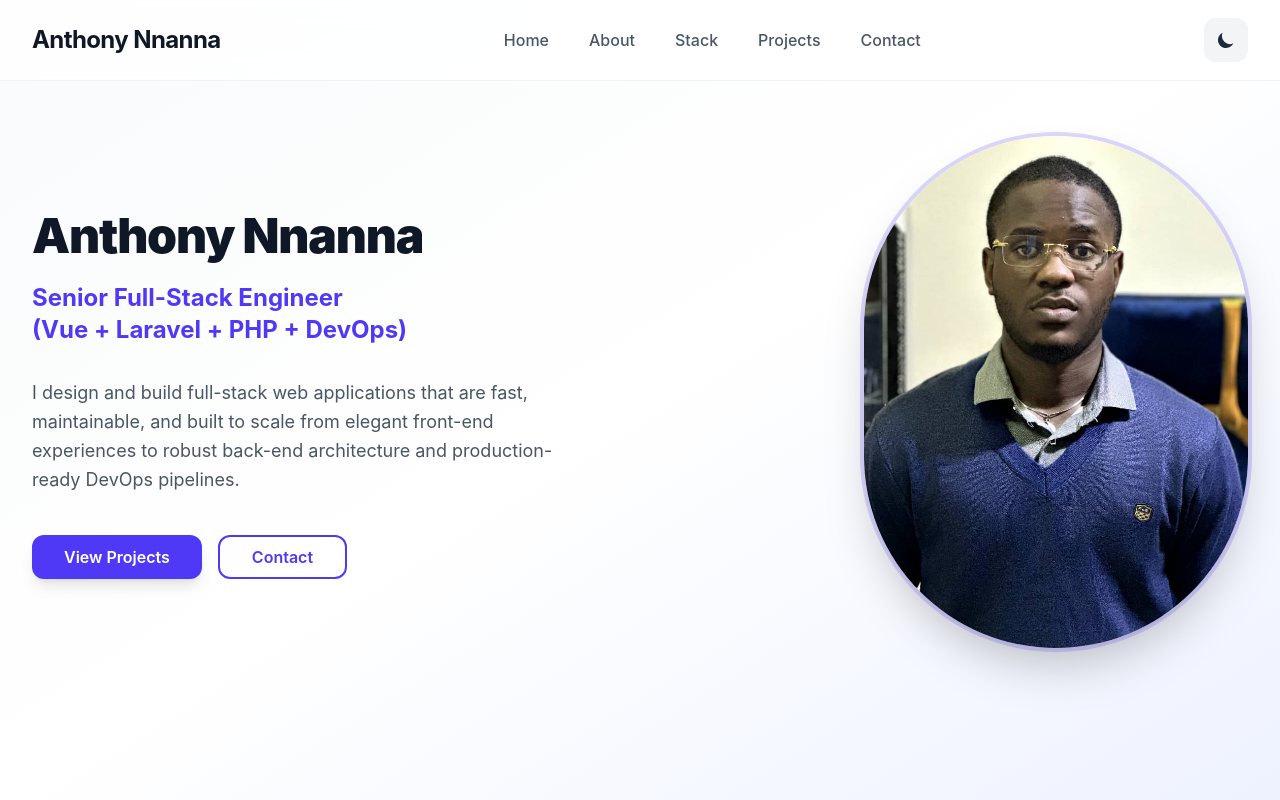
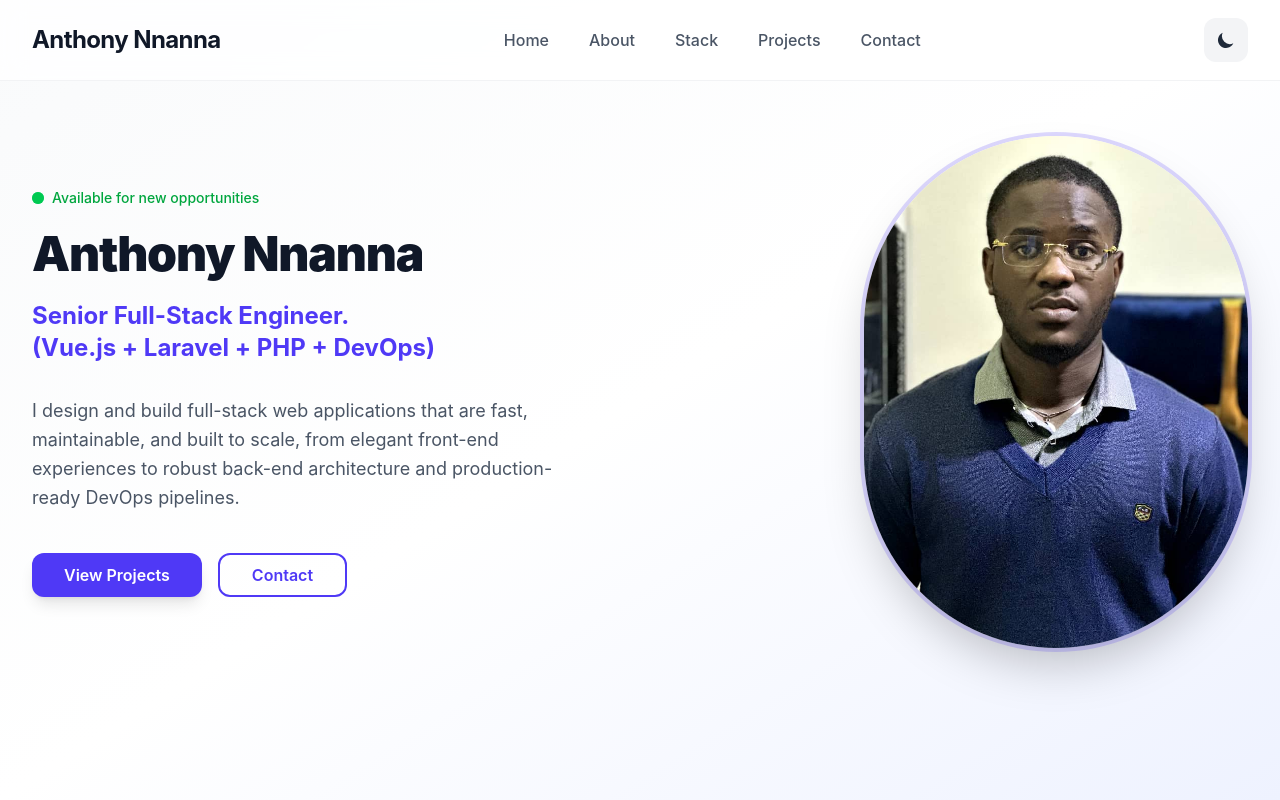
Before and after one commit to chiefJurist/anthony-nnanna, a Vue app: page / in a window 1280 px wide. Shown: the top 800 px of the page. Built offline with nearby package versions, Linux system fonts and the light colour scheme.

Commit message:
structure change

```diff
--- a/src/components/HeroSection.vue
+++ b/src/components/HeroSection.vue
@@ -6,19 +6,30 @@
         <div class="max-w-7xl mx-auto grid md:grid-cols-2 gap-12 lg:gap-20 items-center">
             <!-- Left Text Column -->
             <div class="text-center md:text-left">
+                <div class="flex items-center gap-2 justify-center md:justify-start mb-4">
+                    <span class="relative flex h-3 w-3">
+                        <span
+                            class="animate-ping absolute inline-flex h-full w-full rounded-full bg-green-400 opacity-75"
+                        ></span>
+                        <span class="relative inline-flex rounded-full h-3 w-3 bg-green-500"></span>
+                    </span>
+                    <span class="text-sm font-medium text-green-600 dark:text-green-400">
+                        Available for new opportunities
+                    </span>
+                </div>
                 <h1
                     class="text-4xl lg:text-5xl font-black text-gray-900 dark:text-white tracking-tight leading-tight"
                 >
                     Anthony Nnanna
                 </h1>
                 <h2 class="mt-4 text-xl lg:text-2xl font-bold text-indigo-600 dark:text-indigo-400">
-                    Senior Full-Stack Engineer <br />
-                    (Vue + Laravel + PHP + DevOps)
+                    Senior Full-Stack Engineer. <br />
+                    (Vue.js + Laravel + PHP + DevOps)
                 </h2>
 
                 <p class="mt-8 lg:text-lg text-gray-600 dark:text-gray-300 leading-relaxed">
                     I design and build full-stack web applications that are fast, maintainable, and
-                    built to scale from elegant front-end experiences to robust back-end
+                    built to scale, from elegant front-end experiences to robust back-end
                     architecture and production-ready DevOps pipelines.
                 </p>
 
```
